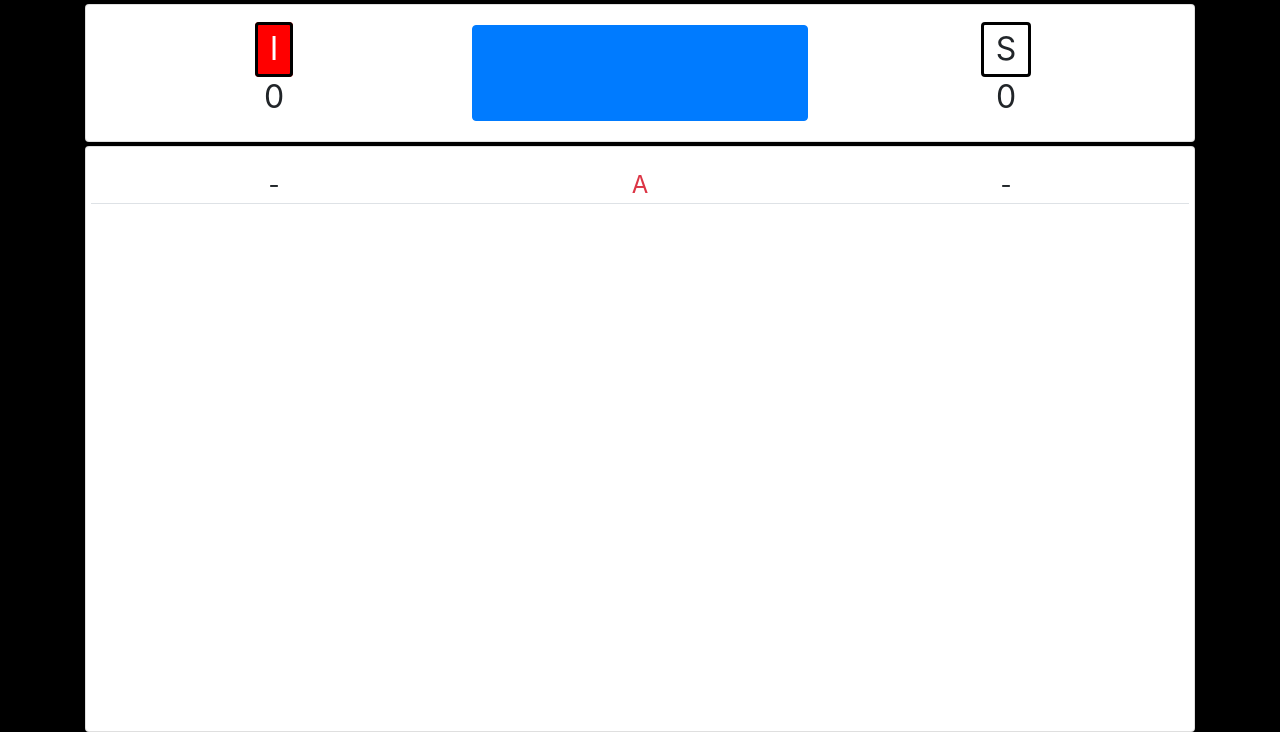
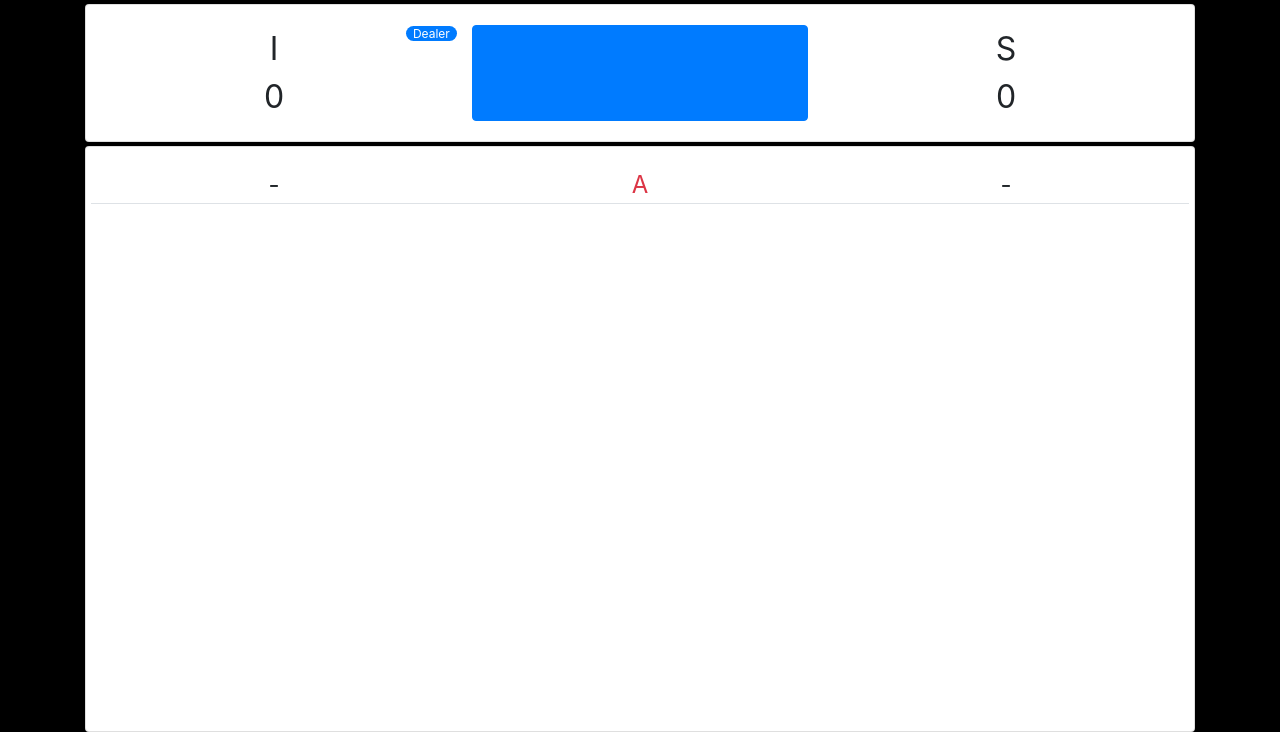
Before and after one commit to Udary/Scoring, a plain HTML site: page index.html at #!/score in a window 1280 px wide. Shown: the part 68-800 px from the top of the page. Drawn offline with nearby package versions, Linux system fonts and the light colour scheme; some packages are replaced by stand-ins of ours; a script that the page names is missing.

Commit message:
Changed mechanism that shows the dealer

```diff
--- a/assets/scoring.css
+++ b/assets/scoring.css
@@ -84,13 +84,14 @@ body {
     margin: 0;
 }
 
-.nametag{
-    border: 3px black solid;
-    border-radius: 4px;
+.nametag {
     padding: 4px 12px 6px 12px;
 }
 
-.dealer{
-    background-color: red;
-    color: white;
+.dealer-pill-container {
+    position: absolute;
+    top: 0;
+    right: 0;
+    font-size: 12px;
+    vertical-align: top;
 }
--- a/views/score.html
+++ b/views/score.html
@@ -1,16 +1,22 @@
 <div class="flex-container" ng-if="scoring.doWeHaveAWinner()==''">
     <div class="card card-body mb-1 flex-grow-0">
         <div class="row heading">
-            <div class="col-4 text-center finger" ng-click="scoring.setDealer(0);" ng-class="{'text-danger':scoring.getDealer==0}">
-                <span class="nametag" ng-class="{'dealer':scoring.getDealer()==0}">I</span><br /> {{scoring.iTotal}}
+            <div class="col-4 text-center">
+                <div>
+                    <span class="nametag finger" ng-click="scoring.setDealer(0);">I</span>
+                    <div class="dealer-pill-container"><span class="badge-pill badge-primary" ng-show="scoring.getDealer()==0">Dealer</span></div>
+                    <br /> {{scoring.iTotal}}
+                </div>
             </div>
             <div class="col-4 text-center">
                 <button type="button" class="btn btn-primary mb-1 mx-auto playing-card" data-toggle="modal" data-target="#scoreModal">
                     {{scoring.getRoundChar()}}
                 </button>
             </div>
-            <div class="col-4 text-center finger" ng-click="scoring.setDealer(1);">
-                <span class="nametag" ng-class="{'dealer':scoring.getDealer()==1}">S</span><br /> {{scoring.sTotal}}
+            <div class="col-4 text-center">
+                <span class="nametag finger" ng-click="scoring.setDealer(1);">S</span>
+                <div class="dealer-pill-container"><span class="badge-pill badge-primary dealer-pill" ng-show="scoring.getDealer()==1">Dealer</span></div>
+                <br /> {{scoring.sTotal}}
             </div>
         </div>
     </div>
```
